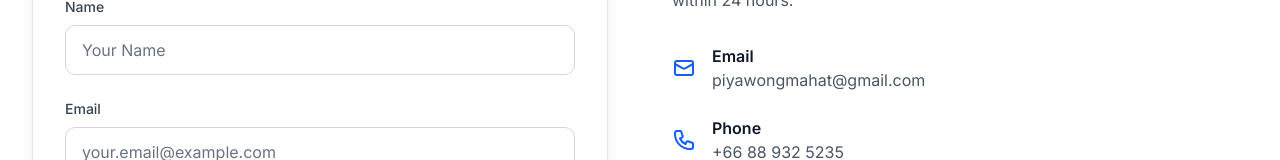
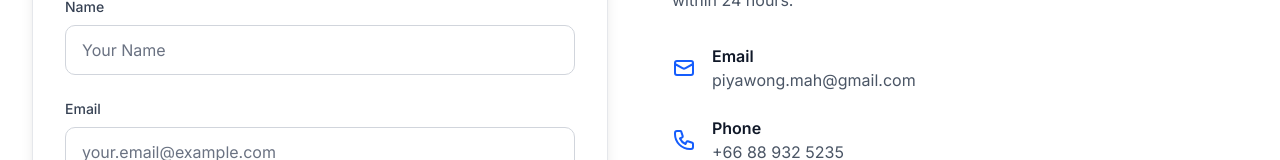
Before and after one commit to piyawong/piyawong-website, a Next.js app: page /contact in a window 1280 px wide. Shown: the part 508-668 px from the top of the page. Built offline with nearby package versions, Linux system fonts and the light colour scheme; no server answers.

Commit message:
update email reciever

```diff
--- a/src/app/api/contact/route.ts
+++ b/src/app/api/contact/route.ts
@@ -18,7 +18,7 @@ export async function POST(request: NextRequest) {
 
     // Email content
     const msg = {
-      to: "piyawongmahat@gmail.com", // Your email
+      to: "piyawong.mah@gmail.com", // Your email
       from: "piyawongmahat@hotmail.com", // Verified sender
       subject: `Contact Form: ${subject}`,
       text: `
--- a/src/app/contact/page.tsx
+++ b/src/app/contact/page.tsx
@@ -75,8 +75,8 @@ export default function ContactPage() {
         </svg>
       ),
       title: "Email",
-      content: "piyawongmahat@gmail.com",
-      link: "mailto:piyawongmahat@gmail.com",
+      content: "piyawong.mah@gmail.com",
+      link: "mailto:piyawong.mah@gmail.com",
     },
     {
       icon: (
```
